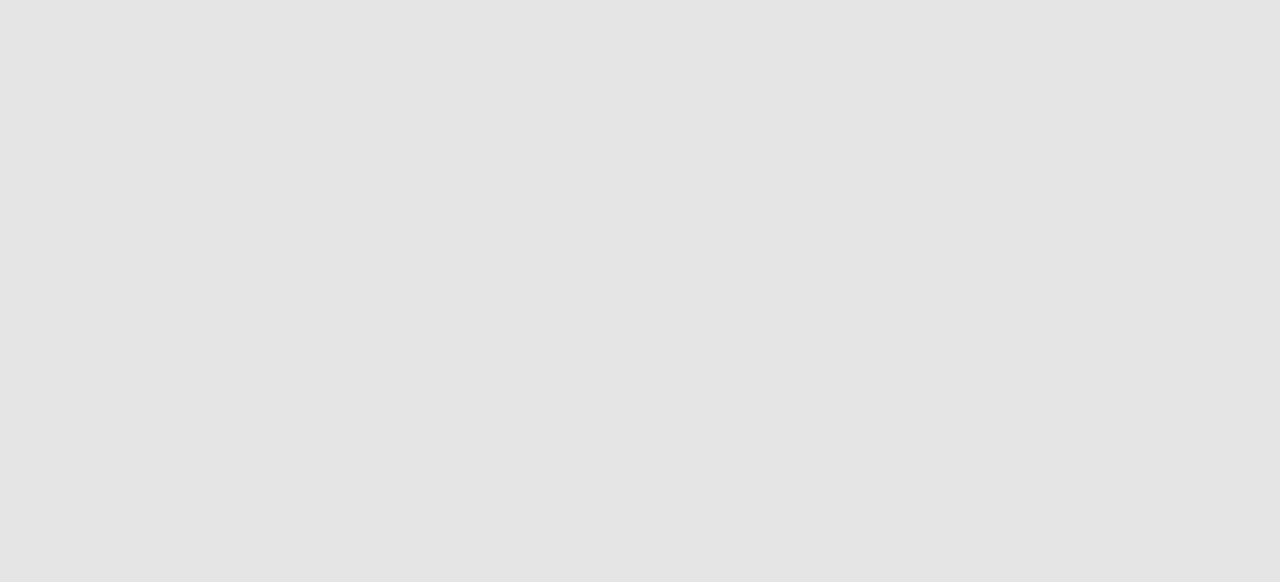
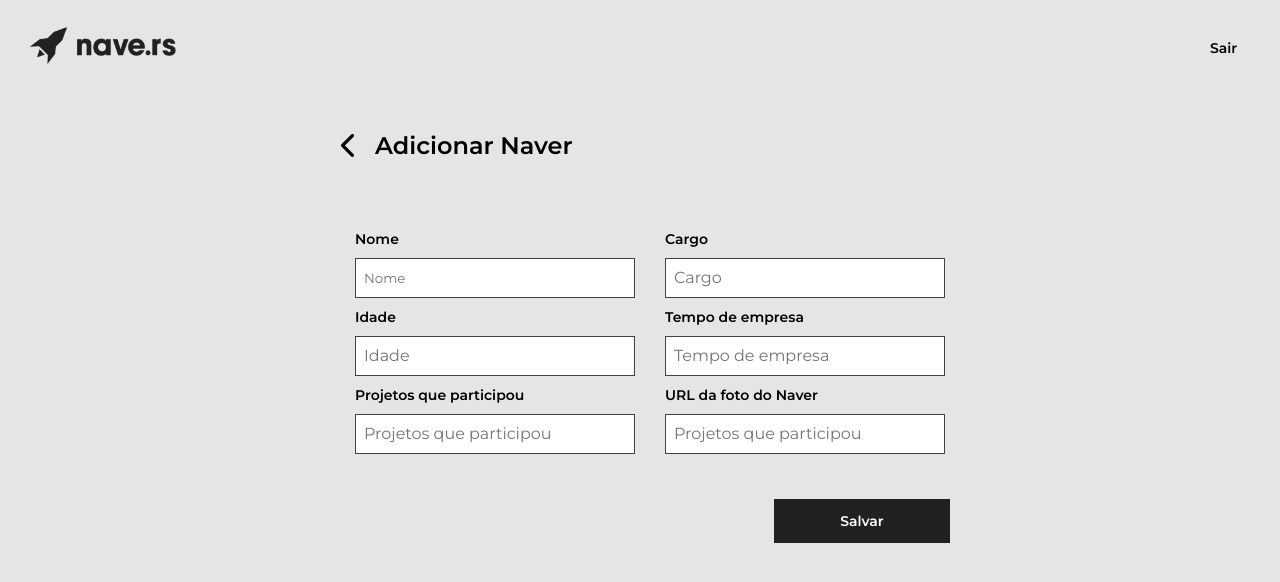
Before and after one commit to Carrilhos/Teste_FrontEnd_Nave, a React (Create React App) app: page /register in a window 1280 px wide. Shown: the top 582 px of the page. Built offline with nearby package versions, Linux system fonts and the light colour scheme.

Commit message:
adicionada tela de registro

```diff
--- a/src/pages/home/index.css
+++ b/src/pages/home/index.css
@@ -34,6 +34,8 @@
 }
 
 .devContainer{
+    width: 100vw;
+    height: 50vh;
     display: flex;
     align-items: center;
     justify-content: space-around;
--- a/src/pages/home/index.js
+++ b/src/pages/home/index.js
@@ -18,17 +18,17 @@ import NavBar from '../../componets/navBar'
 export default function home(){
     return(
        <div className="containerHome">
-            <div>
-                <NavBar/>
-            </div>
+            <NavBar/>
             <div className="bar">
                 <div className="navers">
                     Navers
                 </div>
                 <div>
-                    <button className="buttonAdiconarNaver">
-                        Adiconar Naver
-                    </button>
+                    <Link to="/register">
+                        <button className="buttonAdiconarNaver">
+                            Adicionar Naver
+                        </button>
+                    </Link>
                 </div>
             </div>
             <div className="devContainer">
--- /dev/null
+++ b/src/pages/register/index.css
@@ -0,0 +1,79 @@
+@import url('https://fonts.googleapis.com/css2?family=Montserrat:wght@400;600&display=swap');
+
+*{
+    font-family: Montserrat;
+}
+
+a{
+    text-decoration: none;
+    color: #000;
+}
+
+.centralizar{
+    width: 100vw;
+    height: 60vh;
+    display: flex;
+    align-items: center;
+    justify-content: center;
+}
+
+.addNaver{
+    display: flex;
+    font-weight: 600;
+    font-size: 24px;
+    line-height: 36px;
+    margin-bottom: 52px
+
+}
+
+.form{
+    display: flex;
+
+}
+
+.form input,
+.enunciado{
+   margin: 5px;
+   margin-left: 25px
+
+}
+
+.enunciado{
+    font-weight: 600;
+    font-size: 14px;
+    line-height: 18px;
+}
+
+.form input{
+    background-color: #fff;
+    border: 1px solid #424242;
+    box-sizing: border-box;
+    width: 280px;
+    height: 40px;
+    padding: 8px
+}
+
+.icon{
+    margin-right: 10px;
+}
+
+.buttonStyle{
+    display:flex;
+    width: 176px;
+    height: 40;
+    justify-content: center;
+    color: #fff;
+    background-color: #212121;;
+    border: none;
+    font-weight: 600;
+    font-size: 14px;
+    line-height: 24px;
+    margin-top: 40px;
+    padding: 10px
+
+}
+
+.buttonPosition{
+    display: flex;
+    justify-content: flex-end;
+}
--- /dev/null
+++ b/src/pages/register/index.js
@@ -0,0 +1,75 @@
+import React from 'react'
+import { Link, useHistory } from 'react-router-dom'
+import { IoIosArrowBack } from "react-icons/io";
+
+import './index.css'
+import NavBar from '../../componets/navBar'
+
+export default function register(){
+    return(
+    <div>
+        <NavBar/>
+        <div className="centralizar">
+            <div className="safearea">
+                <div className="addNaver">
+                    <Link to="/home">
+                        <IoIosArrowBack size={35} className="icon"/>
+                    </Link>
+                    <div>
+                        Adicionar Naver
+                    </div>
+                </div>
+                <form className="form">
+                        <div>
+                            <div className="enunciado">Nome</div>
+                            <input
+                                className="boxinput"
+                                placeholder="Nome"
+                                type="email"
+                            />
+                            <div className="enunciado">Idade</div>
+                            <input
+                                className="placeHolder"
+                                placeholder="Idade"
+                                type="email"
+                            />
+                            <div className="enunciado">Projetos que participou</div>
+                            <input
+                                className="placeHolder"
+                                placeholder="Projetos que participou"
+                                type="email"
+                            />
+                        </div>
+                        <div>
+                            <div className="enunciado">Cargo</div>
+                            <input
+                                className="placeHolder"
+                                placeholder="Cargo"
+                                type="email"
+                            />
+                            <div className="enunciado">Tempo de empresa</div>
+                            <input
+                                className="placeHolder"
+                                placeholder="Tempo de empresa"
+                                type="email"
+                            />
+                            <div className="enunciado">URL da foto do Naver</div>
+                            <input
+                                className="placeHolder"
+                                placeholder="Projetos que participou"
+                                type="email"
+                            />
+                            <div className="buttonPosition">
+                                <Link to="/home">
+                                    <button className="buttonStyle">
+                                        Salvar
+                                    </button>
+                                </Link>
+                            </div>
+                        </div>
+                    </form>
+                </div>
+            </div>
+        </div>
+    )
+}
--- a/src/routes.js
+++ b/src/routes.js
@@ -9,13 +9,15 @@ import React from 'react'
 
 import login from './pages/login'
 import home from './pages/home'
+import register from './pages/register'
 
 export default function Routes (){
     return(
       <Router>
           <Switch>
               <Route exact path='/' component={login}/>
-              <Route path="/home" component={home} />
+              <Route path="/home" component={home}/>
+              <Route path="/register" component={register}/>
           </Switch>
       </Router>
     )
```
